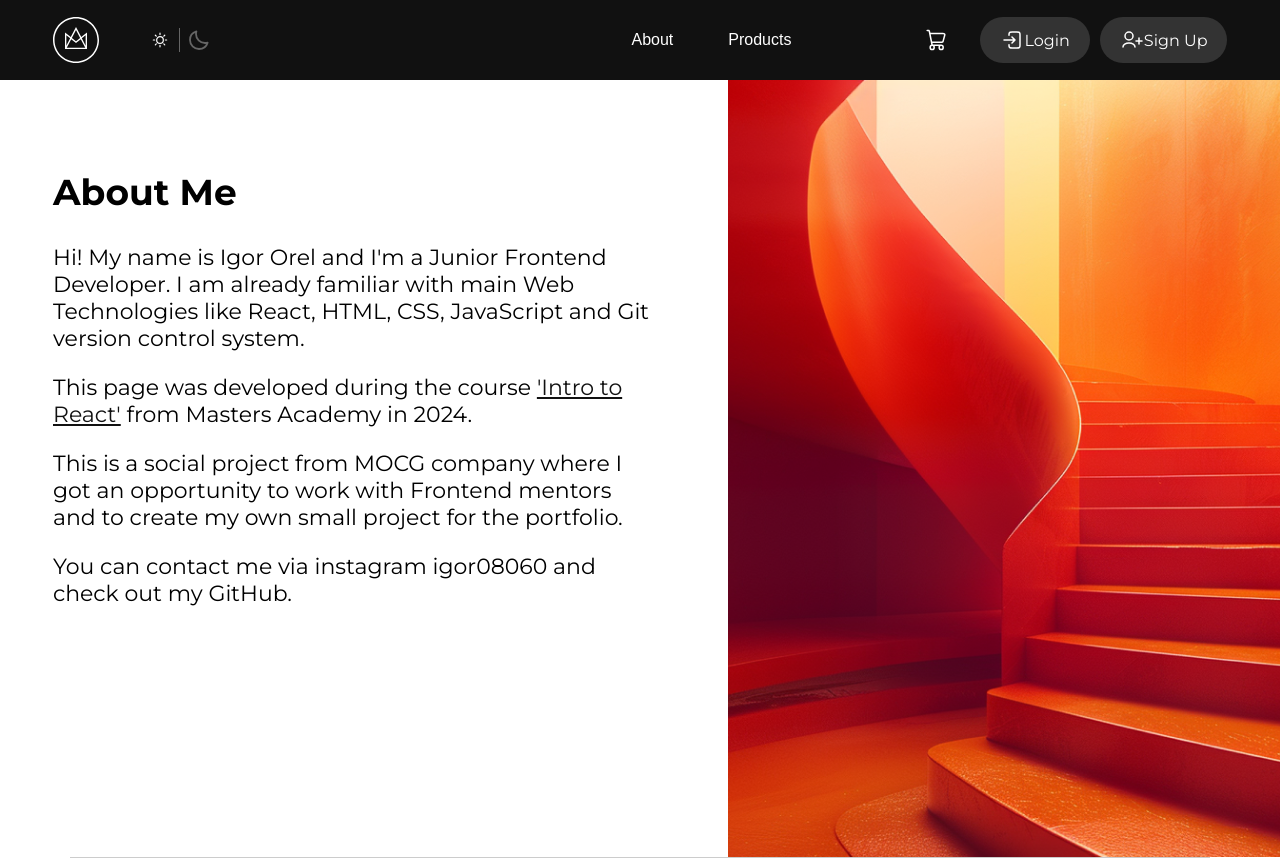
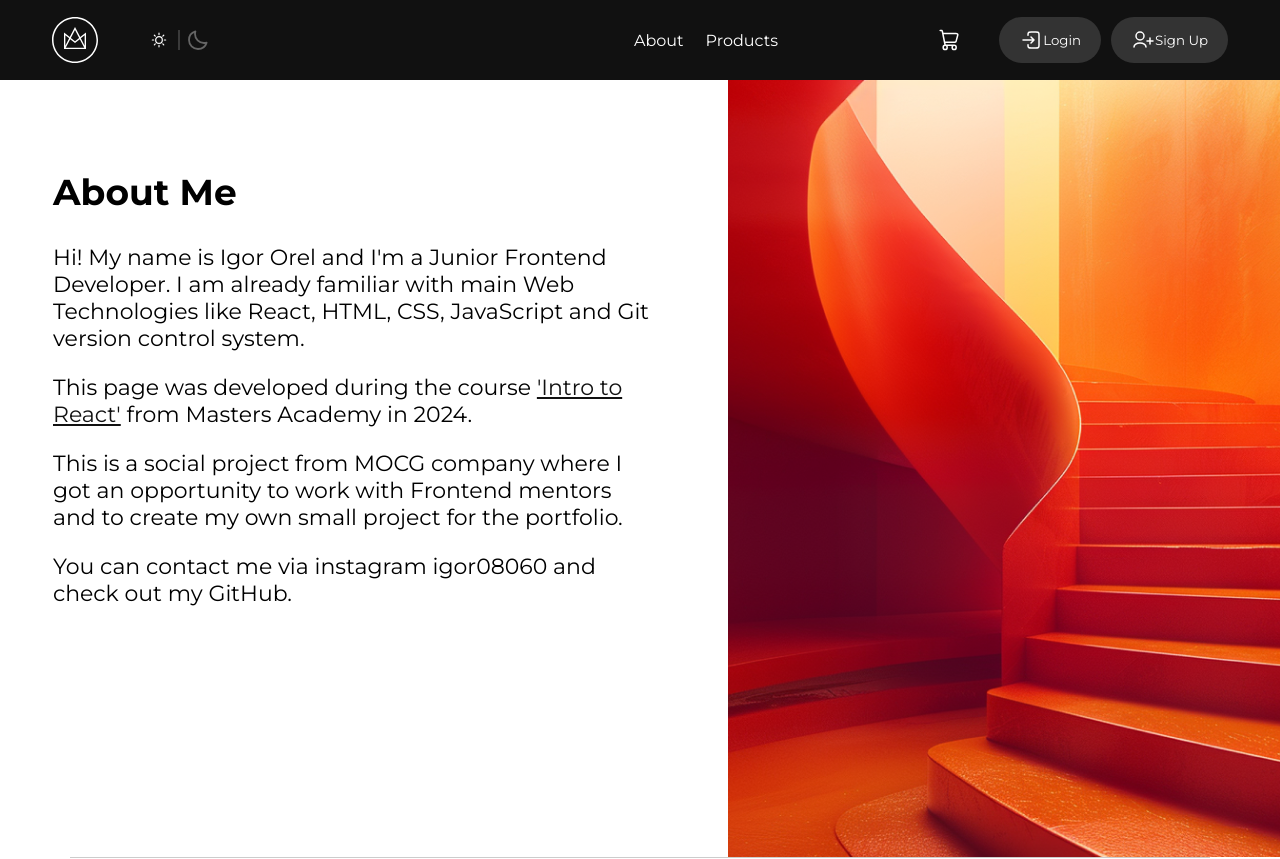
Before and after one commit to MastersAcademy/fe-react-2024, a React (Vite) app: page / in a window 1280 px wide. Shown: the top 859 px of the page. Built offline with nearby package versions, Linux system fonts and the light colour scheme.

Commit message:
Help commit

```diff
--- a/src/components/Header/header.component.tsx
+++ b/src/components/Header/header.component.tsx
@@ -1,4 +1,3 @@
-import appStyles from '@/App.module.css';
 import Cart from '@/assets/icons/cart.svg';
 import logOut from '@/assets/icons/Log_Out.svg';
 import headerLogo from '@/assets/icons/logo.svg';
@@ -18,41 +17,44 @@ interface HeaderProps {
 function Header({ toggleAbout, toggleProducts, cartCount }: HeaderProps) {
     return (
         <>
-            <header className={styles.header}>
-                <div className={appStyles.container}>
-                    <section className={styles.containerFlex}>
-                        <div className={styles.headerFlex}>
+            <header className={`${styles.header} ${styles.flex}`}>
+                <div className={`${styles.headerFlex} ${styles.flex}`}>
                     <img src={headerLogo} alt="header" width={46} />
+                    <div className={`${styles.headerTheme} ${styles.flex}`}>
                         <img className={styles.headerSun} src={headerSun} alt="header" width={24} />
                         <img className={styles.headerMoon} src={headerMoon} alt="header" width={24} />
                     </div>
+                </div>
 
-                        <div className={styles.menuFlex}>
-                            <button className={styles.aboutMenu} onClick={toggleAbout}>
+                <div className={`${styles.navigation} ${styles.flex}`}>
+                    <div className={`${styles.navigationBtn} ${styles.flex}`}>
+                        <button className={styles.navigationAbout} onClick={toggleAbout}>
                             About
                         </button>
-                            <button className={styles.productMenu} onClick={toggleProducts}>
+                        <button className={styles.navigationProduct} onClick={toggleProducts}>
                             Products
                         </button>
                     </div>
 
-                        <div className={styles.btn}>
-                            <button className={styles.kartFlex}>
+                    <div className={styles.navigationCart}>
+                        <button className={styles.cart}>
                             <img src={Cart} alt="Cart" className={styles.cartIcon} />
                             {cartCount > 0 && <span className={styles.counter}>{cartCount}</span>}
                         </button>
-                            <div className={styles.btnLogin}>
+
+                        <div className={styles.flex}>
+                            <button className={styles.btnLogin}>
                                 <img src={logOut} alt="logOut" />
                                 Login
-                            </div>
-                            <div className={styles.btnSignUp}>
+                            </button>
+                            <button className={styles.btnSignUp}>
                                 <img src={userAdd} alt="userAdd" />
                                 Sign Up
+                            </button>
+                        </div>
                     </div>
                 </div>
                 <img className={styles.menuBtn} src={menuBtn} alt="menu" />
-                    </section>
-                </div>
             </header>
         </>
     );
--- a/src/components/Header/header.module.css
+++ b/src/components/Header/header.module.css
@@ -1,4 +1,4 @@
-.containerFlex {
+.flex {
   display: flex;
   justify-content: space-between;
   align-items: center;
@@ -7,6 +7,14 @@
 .header {
   padding: 17px 52px;
   background-color: #111;
+}
+
+.headerLogo {
+  color: #FFF;
+  font-size: 20px;
+  font-weight: 700;
+  text-transform: uppercase;
+  cursor: pointer;
 }
 
 .counter {
@@ -25,47 +33,59 @@
 }
 
 .headerFlex {
-  display: flex;
-  justify-content: space-between;
-  align-items: center;
+  width: 100%;
+  max-width: 158px;
 }
 
-.headerSun {
-  padding: 0 7px 0 49px;
+.headerTheme {
+  position: relative;
+  gap: 15px;
 }
 
-.headerMoon {
-  border-left: 1px solid #656565;
-  padding-left: 7px;
+.headerTheme::after {
+  position: absolute;
+  left: 50%;
+  transform: translate(-50%, 0);
+  content: "";
+  display: block;
+  width: 1px;
+  height: 20px;
+  background-color: #656565;
 }
 
-.menuFlex {
-  color: #FFF;
-  display: flex;
-  justify-content: space-between;
-  list-style: none;
+.navigation {
+  width: 100%;
+  max-width: 600px;
 }
 
-.productMenu {
+.navigationBtn {
+  gap: 10px;
+}
+
+.navigationProduct {
   border: none;
   font-size: 16px;
   background-color: #111;
   color: #FFF;
 }
 
-.aboutMenu {
-  padding-left: 300px;
-  padding-right: 49px;
+.navigationAbout {
   font-size: 16px;
   border: none;
   background-color: #111;
   color: #FFF;
 }
 
-.kartFlex {
+.navigationCart {
   display: flex;
   align-items: center;
-  padding-right: 32px;
+  gap: 32px;
+}
+
+.cart {
+  display: flex;
+  align-items: center;
+  gap: 32px;
   border: none;
   background-color: transparent;
   cursor: pointer;
@@ -99,6 +119,7 @@
   padding: 11px 20px;
   display: flex;
   align-items: center;
+  width: max-content;
 }
 
 .btnSignUp:hover {
@@ -112,7 +133,7 @@
 @media (max-width: 391px) {
 
   .menuBtn {
-    display: flex;
+    display: block;
   }
 
   .headerMoon, .headerSun {
--- a/src/index.css
+++ b/src/index.css
@@ -8,3 +8,12 @@ body {
   min-width: 390px;
   min-height: 100vh;
 }
+
+* {
+  font-family: "Montserrat", sans-serif;
+}
+
+button {
+  appearance: none;
+  border: none;
+}
```
Lines whose indentation alone changed are shown as unchanged.
